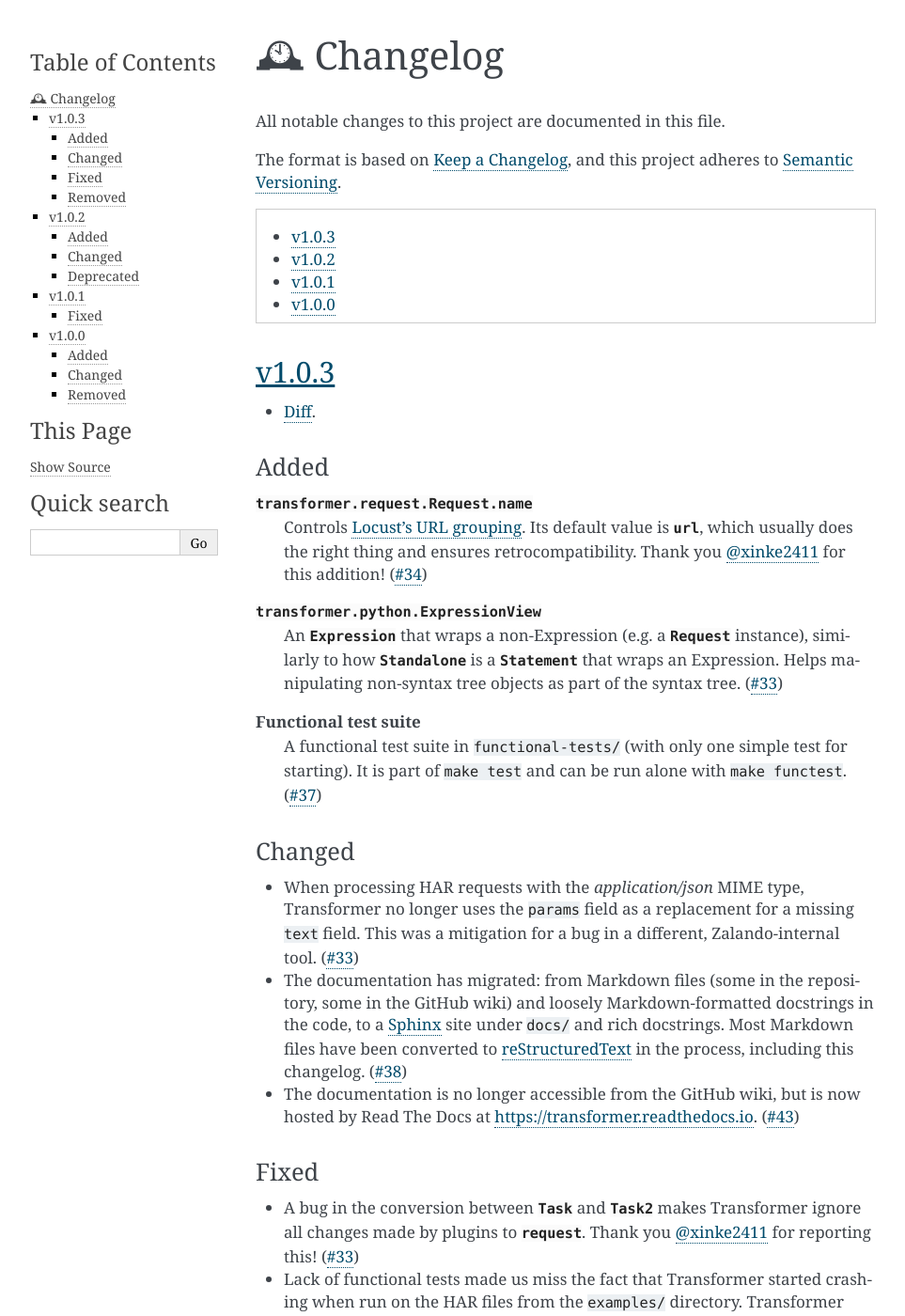
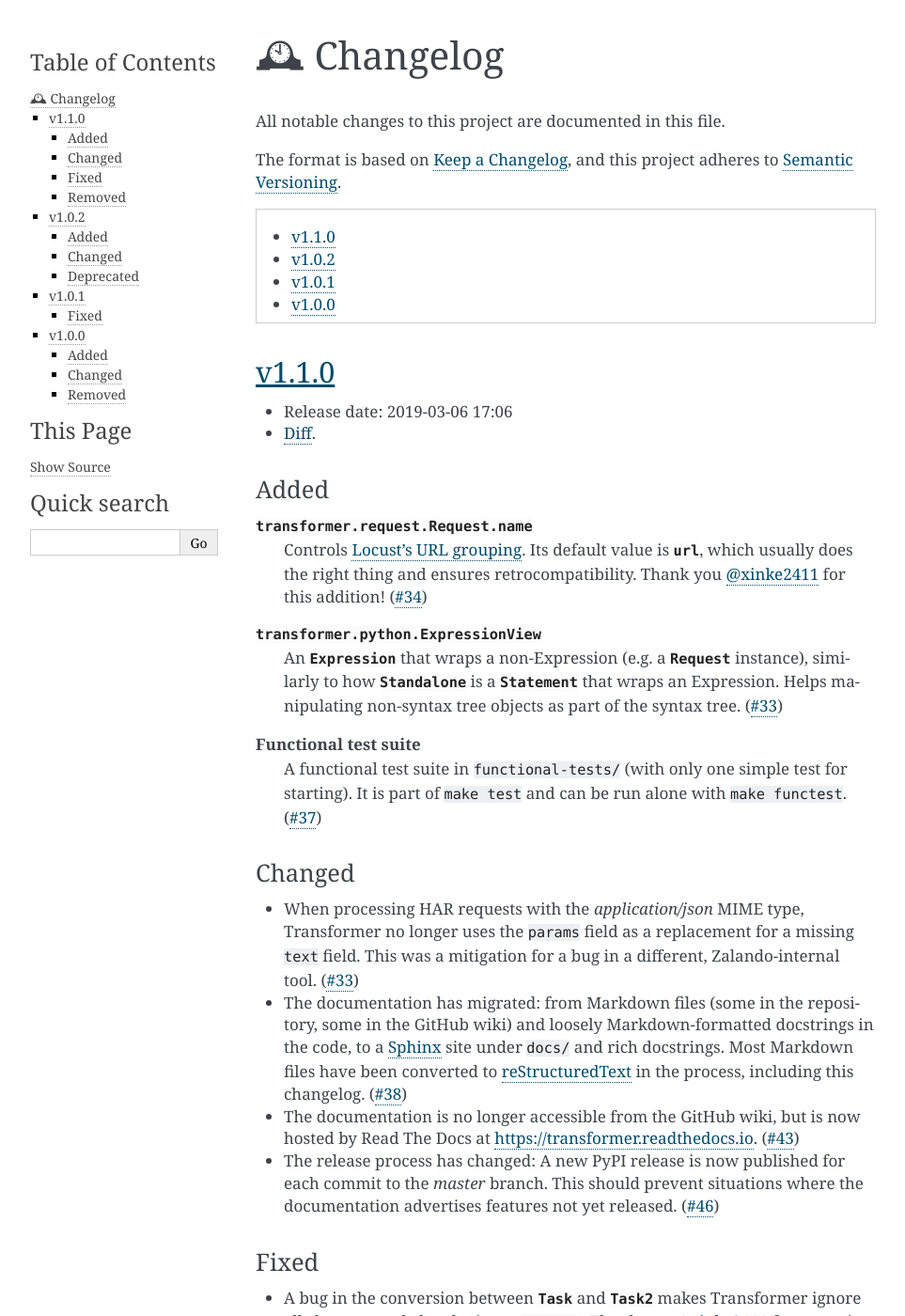
Before and after one commit to zalando-incubator/transformer, a Sphinx documentation site: the page built from docs/Changelog.rst, in a window 1280 px wide and 1400 px high. Shown: the whole window at 94% size, without its empty margins (148-1111 px from the left). Built offline with Sphinx 7.4.7, drawn with Linux system fonts in a browser that asks for light colours.

Commit message:
prepare for release with `make prepare-minor`
Signed-off-by: Thibaut Le Page <thibaut.le.page@zalando.de>

```diff
--- a/docs/Changelog.rst
+++ b/docs/Changelog.rst
@@ -15,14 +15,16 @@ The format is based on `Keep a Changelog`_, and this project adheres to
    :local:
    :depth: 1
 
-.. _v1.0.3:
+.. _v1.1.0:
 
-v1.0.3
+v1.1.0
 ======
+
+- Release date: 2019-03-06 17:06
 
 - Diff__.
 
-__ https://github.com/zalando-incubator/transformer/compare/v1.0.2...v1.0.3
+__ https://github.com/zalando-incubator/transformer/compare/v1.0.2...v1.1.0
 
 Added
 -----
@@ -67,6 +69,11 @@ Changed
 
 - The documentation is no longer accessible from the GitHub wiki, but is now
   hosted by Read The Docs at https://transformer.readthedocs.io. (:pr:`43`)
+
+- The release process has changed: A new PyPI release is now published for each
+  commit to the `master` branch.
+  This should prevent situations where the documentation advertises features
+  not yet released. (:pr:`46`)
 
 .. _Sphinx: http://www.sphinx-doc.org
 .. _reStructuredText: http://www.sphinx-doc.org/en/master/usage/restructuredtext
--- a/docs/conf.py
+++ b/docs/conf.py
@@ -23,9 +23,9 @@ copyright = "2019, Zalando"
 author = "the Zalando maintainers"
 
 # The short X.Y version
-version = "1.0"
+version = "1.1"
 # The full version, including alpha/beta/rc tags
-release = "1.0.2"
+release = "1.1.0"
 
 
 # -- General configuration ---------------------------------------------------
--- a/pyproject.toml
+++ b/pyproject.toml
@@ -1,6 +1,6 @@
 [tool.poetry]
 name = "har-transformer"
-version = "1.0.2"
+version = "1.1.0"
 description = "A tool to convert HAR files into a locustfile."
 authors = [
     "Serhii Cherniavskyi <serhii.cherniavskyi@zalando.de>",
```
